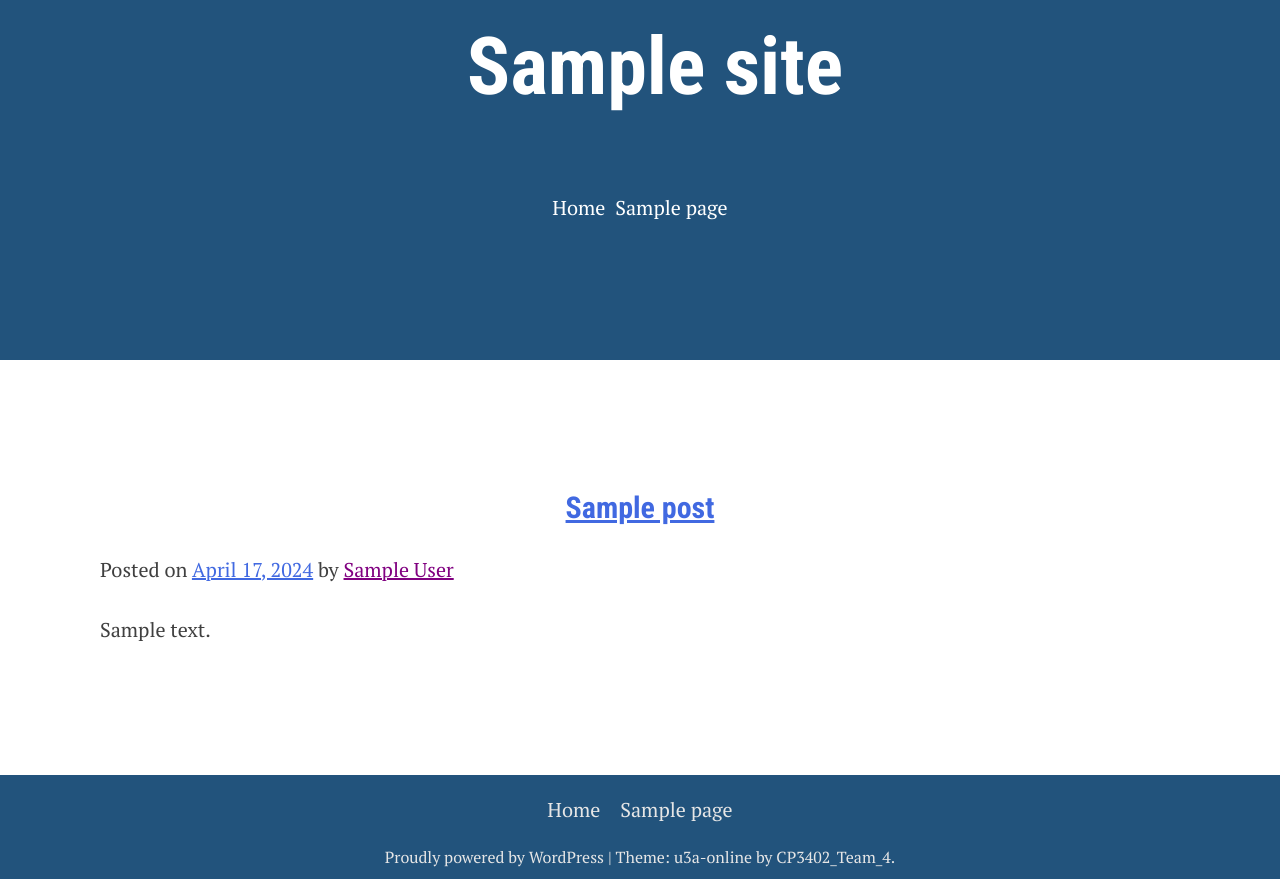
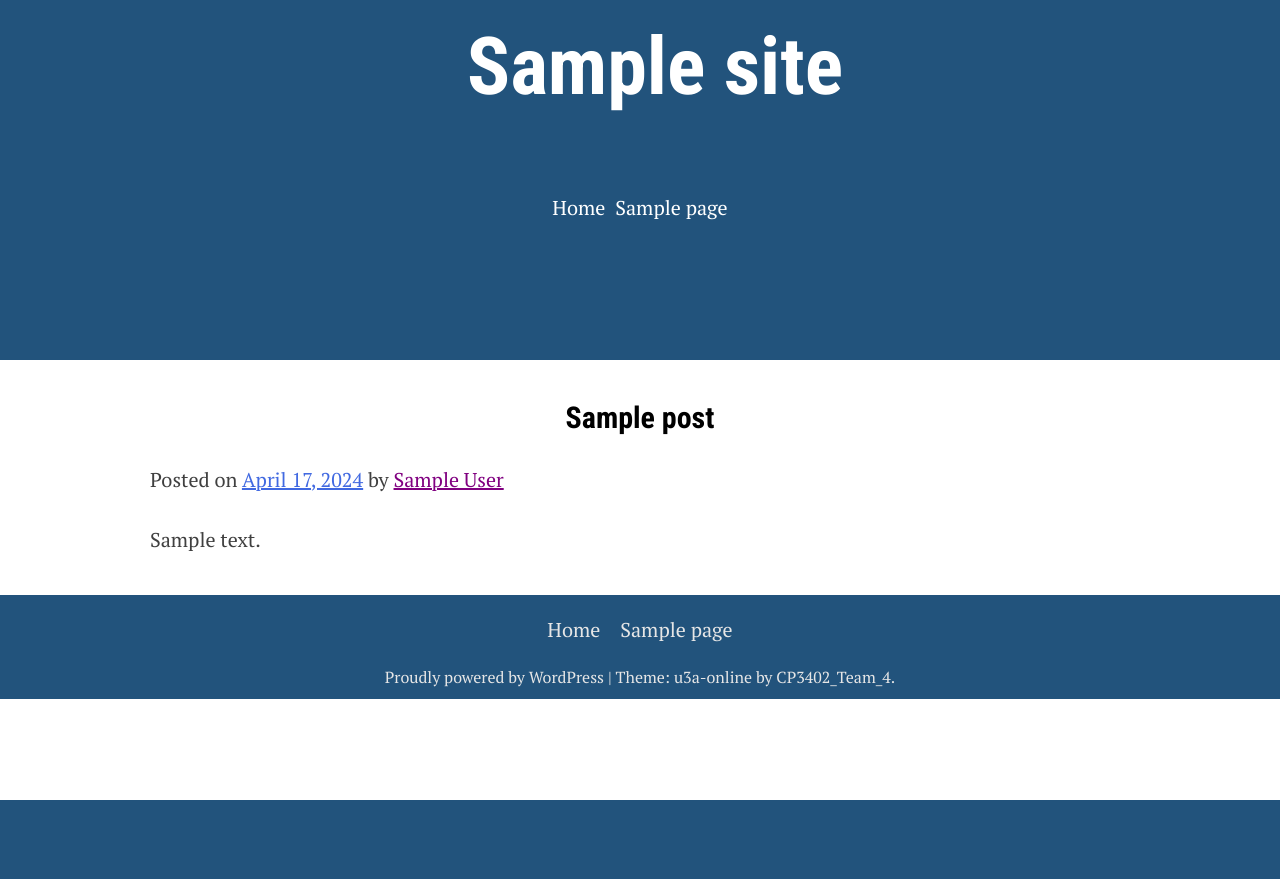
Before and after one commit to cp3402-students/project-team4, a WordPress theme: template themes/u3a-online/index.php in a window 1280 px wide. After the commit the page ends 800 px from the top, so only its background shows below. Run offline with PHP 8.4 and a stand-in for WordPress, Linux system fonts and the light colour scheme; the site name, menu and one post (Sample post) are stand-ins, and other content is empty; some libraries are stand-ins or nearby versions.

Commit message:
Update files for staging tests

```diff
--- a/themes/u3a-online/inc/customizer.php
+++ b/themes/u3a-online/inc/customizer.php
@@ -11,10 +11,12 @@
  * @param WP_Customize_Manager $wp_customize Theme Customizer object.
  */
 function u3a_online_customize_register( $wp_customize ) {
+	// Add postMessage support for site title and description.
 	$wp_customize->get_setting( 'blogname' )->transport         = 'postMessage';
 	$wp_customize->get_setting( 'blogdescription' )->transport  = 'postMessage';
 	$wp_customize->get_setting( 'header_textcolor' )->transport = 'postMessage';
 
+	// Partial refresh for site title and description.
 	if ( isset( $wp_customize->selective_refresh ) ) {
 		$wp_customize->selective_refresh->add_partial(
 			'blogname',
@@ -31,66 +33,61 @@ function u3a_online_customize_register( $wp_customize ) {
 			)
 		);
 	}
-	// Create Customizing Button Settings in Customizer.
+
+	// Create Button Settings section.
 	$wp_customize->add_section( 'buttons_section', array(
 		'title'    => __( 'Button Settings', 'u3a_online' ),
 		'priority' => 30,
 	) );
 
-	// Initialize Default Value for Custom Buttons.
-	// Button #1.
+	// Button #1 Text.
 	$wp_customize->add_setting( 'button_1_text', array(
 		'default'           => 'Become A Member',
 		'sanitize_callback' => 'sanitize_text_field',
 	) );
 
-	// Button #2.
+	// Button #2 Text.
 	$wp_customize->add_setting( 'button_2_text', array(
 		'default'           => 'Log In',
 		'sanitize_callback' => 'sanitize_text_field',
 	) );
 
-	// Initialize Default Links for Custom Buttons.
-	//Button #1.
+	// Button #1 Href.
 	$wp_customize->add_setting( 'button_1_href', array(
 		'default'           => '',
 		'sanitize_callback' => 'esc_url_raw',
 	) );
+	$wp_customize->add_control( 'button_1_href', array(
+		'label'   => __( 'Button #1 Href', 'u3a_online' ),
+		'section' => 'buttons_section',
+		'type'    => 'text',
+	) );
 
-	// Button #2.
+	// Button #2 Href.
 	$wp_customize->add_setting( 'button_2_href', array(
 		'default'           => '',
 		'sanitize_callback' => 'esc_url_raw',
 	) );
-
-
-	// Allow Href for Custom Buttons to be Set to a page within WordPress site.
-	// Button #1.
-	$wp_customize->add_control( 'button_1_href', array(
-		'label'   => __( 'Membership Button Href', 'u3a_online' ),
+	$wp_customize->add_control( 'button_2_href', array(
+		'label'   => __( 'Button #2 Href', 'u3a_online' ),
 		'section' => 'buttons_section',
-		'type'    => 'dropdown-pages',
+		'type'    => 'text',
 	) );
-
-	// Button #2.
-	$wp_customize->add_control( 'button_2_href', array(
-		'label'   => __( 'Log In Button Href', 'u3a_online' ),
-		'section' => 'buttons_section',
-		'type'    => 'dropdown-pages',
-	) );
-
 }
 
 add_action( 'customize_register', 'u3a_online_customize_register' );
 
+// Render site title.
 function u3a_online_customize_partial_blogname() {
 	bloginfo( 'name' );
 }
 
+// Render site description.
 function u3a_online_customize_partial_blogdescription() {
 	bloginfo( 'description' );
 }
 
+// Enqueue script for live preview.
 function u3a_online_customize_preview_js() {
 	wp_enqueue_script( 'u3a-online-customizer', get_template_directory_uri() . '/js/customizer.js', array( 'customize-preview' ), _S_VERSION, true );
 }
--- a/themes/u3a-online/sass/abstracts/variables/_colors.scss
+++ b/themes/u3a-online/sass/abstracts/variables/_colors.scss
@@ -1,3 +1,19 @@
+//Custom Theme Colors
+$color__theme_primary: #22537c;
+$color__theme_secondary: #596E85;
+$color__theme_call_to_action: #F42900;
+$color__theme_yellow: #F1FC3D;
+$color__theme_coral: #A76360;
+
+//Custom Menu Colors:
+$color__menu_background: $color__theme_primary;
+$color__menu_text: white;
+$color__menu_link: white;
+
+//Content Colour:
+$color__content_title: black;
+
+
 //Default Colors
 $color__background-body: #fff;
 $color__background-screen: #f1f1f1;
@@ -19,18 +35,3 @@ $color__border-button-hover: #ccc #bbb #aaa;
 $color__border-button-focus: #aaa #bbb #bbb;
 $color__border-input: #ccc;
 $color__border-abbr: #666;
-
-//Custom Theme Colors
-$color__theme_primary: #22537c;
-$color__theme_secondary: #596E85;
-$color__theme_call_to_action: #F42900;
-$color__theme_yellow: #F1FC3D;
-$color__theme_coral: #A76360;
-
-//Custom Menu Colors:
-$color__menu_background: $color__theme_primary;
-$color__menu_text: white;
-$color__menu_link: white;
-
-//Content Colour:
-$color__content_title: black;
--- a/themes/u3a-online/sass/abstracts/variables/_structure.scss
+++ b/themes/u3a-online/sass/abstracts/variables/_structure.scss
@@ -1,4 +1,4 @@
 $size__site-main: 100%;
 $size__site-sidebar: 25%;
-$query__small: 600px;
+$query__small: 782px;
 $query__medium:900px;
--- a/themes/u3a-online/sass/components/navigation/_navigation.scss
+++ b/themes/u3a-online/sass/components/navigation/_navigation.scss
@@ -1,5 +1,5 @@
 .main-navigation {
-	display: flex;
+	display: block;
 	justify-content: center;
 	width: 100%;
 
@@ -81,7 +81,9 @@
 	.menu-toggle {
 		display: none;
 	}
-
+	.main-navigation{
+		display: flex;
+	}
 	.main-navigation ul {
 		display: flex;
 	}
--- a/themes/u3a-online/sass/layouts/_footer.scss
+++ b/themes/u3a-online/sass/layouts/_footer.scss
@@ -1,13 +1,31 @@
-// Site Footer
+.site-footer {
+  background-color: $color__theme_primary;
 
-.site-footer {
+  .social-menu {
+    ul {
+      display: block;
+      list-style: none;
+
+      a {
+        display: block;
+        color: $color__background-button;
+        padding: 10px;
+        text-decoration: none;
+
+        &:hover {
+          background-color: $color__theme_secondary;
+          text-decoration: underline;
+        }
+      }
+    }
+  }
+
+  @media screen and (min-width: $query__medium) {
     position: relative;
     bottom: 0;
     width: 100%;
     padding: 10px;
     text-align: center;
-  background-color: $color__theme_primary;
-}
 
     .social-menu {
       ul {
@@ -15,14 +33,12 @@
         justify-content: center;
         margin: 0;
         padding: 0;
-      list-style: none;
       }
 
       a {
         display: block;
         color: $color__background-button;
         padding: 10px;
-        text-decoration: none;
 
         &:hover {
           background-color: $color__theme_secondary;
@@ -45,3 +61,5 @@
         }
       }
     }
+  }
+}
--- a/themes/u3a-online/sass/layouts/_header.scss
+++ b/themes/u3a-online/sass/layouts/_header.scss
@@ -89,7 +89,8 @@
   .header-image{
     img{
       width: 100vw;
-      height: 60vh;
+      max-height: 40vh;
+      overflow: hidden;
     }
   }
   .custom-logo-link {
--- a/themes/u3a-online/sass/layouts/_no-sidebar.scss
+++ b/themes/u3a-online/sass/layouts/_no-sidebar.scss
@@ -1,10 +1,42 @@
 .site-main {
-  padding: 100px;
-  .entry-title{
+  padding: 10px;
+}
+
+.wp-block-button {
+
+
+  &__link {
+    font-family: $font__roberto;
+    font-weight: 700;
+    padding: 10px 30px;
+    color: black;
+    background-color: $color__theme_call_to_action;
+    border: 3px solid black;
+    border-radius: 15px;
+
+    &:hover, &:focus {
+      color: black;
+      text-decoration: underline;
+    }
+  }
+}
+
+.entry-title {
+  color: $color__content_title;
+  display: flex;
+  align-content: center;
+  justify-content: center;
+
+  a {
     text-decoration: none;
-    display: flex;
-    align-content: center;
-    justify-content: center;
     color: $color__content_title;
   }
 }
+
+
+@media screen and (min-width: $query__medium) {
+  .site-main {
+    margin-left: 7em;
+    margin-right: 7em;
+  }
+}
--- a/themes/u3a-online/style.css
+++ b/themes/u3a-online/style.css
@@ -393,7 +393,7 @@ textarea {
 	line-height: 1.5;
 }
 
-@media screen and (min-width: 600px) and (max-width: 900px) {
+@media screen and (min-width: 782px) and (max-width: 900px) {
 	body,
 	button,
 	input,
@@ -843,7 +843,8 @@ textarea {
 
 .site .header-image img {
 	width: 100vw;
-	height: 60vh;
+	max-height: 40vh;
+	overflow: hidden;
 }
 
 .site .custom-logo-link {
@@ -872,61 +873,101 @@ textarea {
 /* Content
 --------------------------------------------------------------*/
 .site-main {
-	padding: 100px;
+	padding: 10px;
 }
 
-.site-main .entry-title {
-	text-decoration: none;
+.wp-block-button__link {
+	font-family: "Roboto Condensed", "Lucinda Grande", "Lucinda Sans Unicode", "Lucinda Sans", Genevia, Arial, sans-serif;
+	font-weight: 700;
+	padding: 10px 30px;
+	color: black;
+	background-color: #F42900;
+	border: 3px solid black;
+	border-radius: 15px;
+}
+
+.wp-block-button__link:hover, .wp-block-button__link:focus {
+	color: black;
+	text-decoration: underline;
+}
+
+.entry-title {
+	color: black;
 	display: flex;
 	align-content: center;
 	justify-content: center;
+}
+
+.entry-title a {
+	text-decoration: none;
 	color: black;
+}
+
+@media screen and (min-width: 900px) {
+	.site-main {
+		margin-left: 7em;
+		margin-right: 7em;
+	}
 }
 
 /* Footer
 --------------------------------------------- */
+.site-footer {
+	background-color: #22537c;
+}
+
+.site-footer .social-menu ul {
+	display: block;
+	list-style: none;
+}
+
+.site-footer .social-menu ul a {
+	display: block;
+	color: #e6e6e6;
+	padding: 10px;
+	text-decoration: none;
+}
+
+.site-footer .social-menu ul a:hover {
+	background-color: #596E85;
+	text-decoration: underline;
+}
+
+@media screen and (min-width: 900px) {
 	.site-footer {
 		position: relative;
 		bottom: 0;
 		width: 100%;
 		padding: 10px;
 		text-align: center;
-	background-color: #22537c;
 	}
-
-.social-menu ul {
+	.site-footer .social-menu ul {
 		display: flex;
 		justify-content: center;
 		margin: 0;
 		padding: 0;
-	list-style: none;
 	}
-
-.social-menu a {
+	.site-footer .social-menu a {
 		display: block;
 		color: #e6e6e6;
 		padding: 10px;
-	text-decoration: none;
 	}
-
-.social-menu a:hover {
+	.site-footer .social-menu a:hover {
 		background-color: #596E85;
 		text-decoration: underline;
 	}
-
-.site-info {
+	.site-footer .site-info {
 		color: #e6e6e6;
 		font-size: 0.8em;
 		margin-top: 10px;
 	}
-
-.site-info a {
+	.site-footer .site-info a {
 		color: #e6e6e6;
 		text-decoration: none;
 	}
-
-.site-info a:hover {
+	.site-footer .site-info a:hover {
 		text-decoration: underline;
+	}
 }
 
 /*--------------------------------------------------------------
@@ -935,7 +976,7 @@ textarea {
 /* Navigation
 --------------------------------------------- */
 .main-navigation {
-	display: flex;
+	display: block;
 	justify-content: center;
 	width: 100%;
 }
@@ -994,6 +1035,9 @@ textarea {
 @media screen and (min-width: 37.5em) {
 	.menu-toggle {
 		display: none;
+	}
+	.main-navigation {
+		display: flex;
 	}
 	.main-navigation ul {
 		display: flex;
```
Lines whose indentation alone changed are shown as unchanged.
